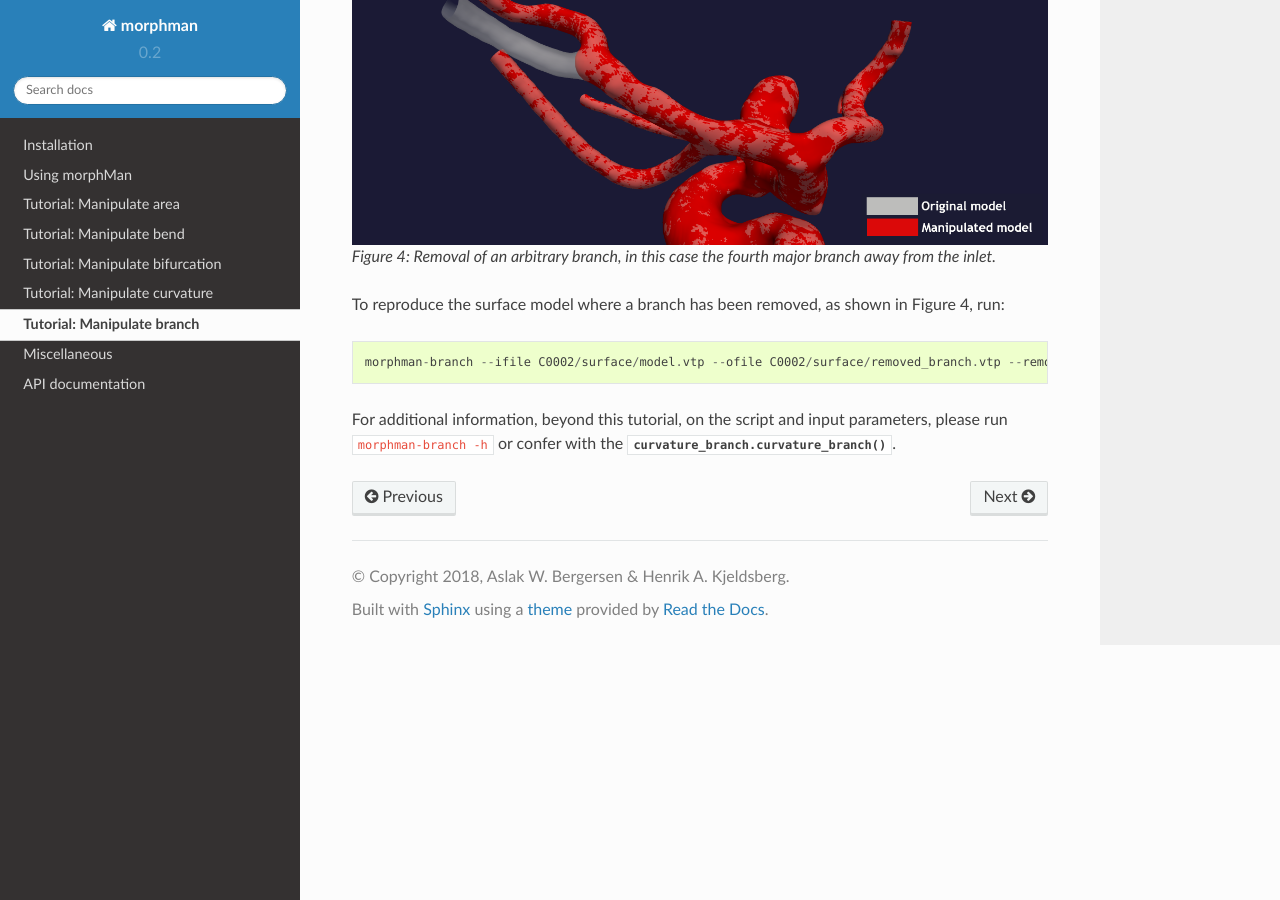
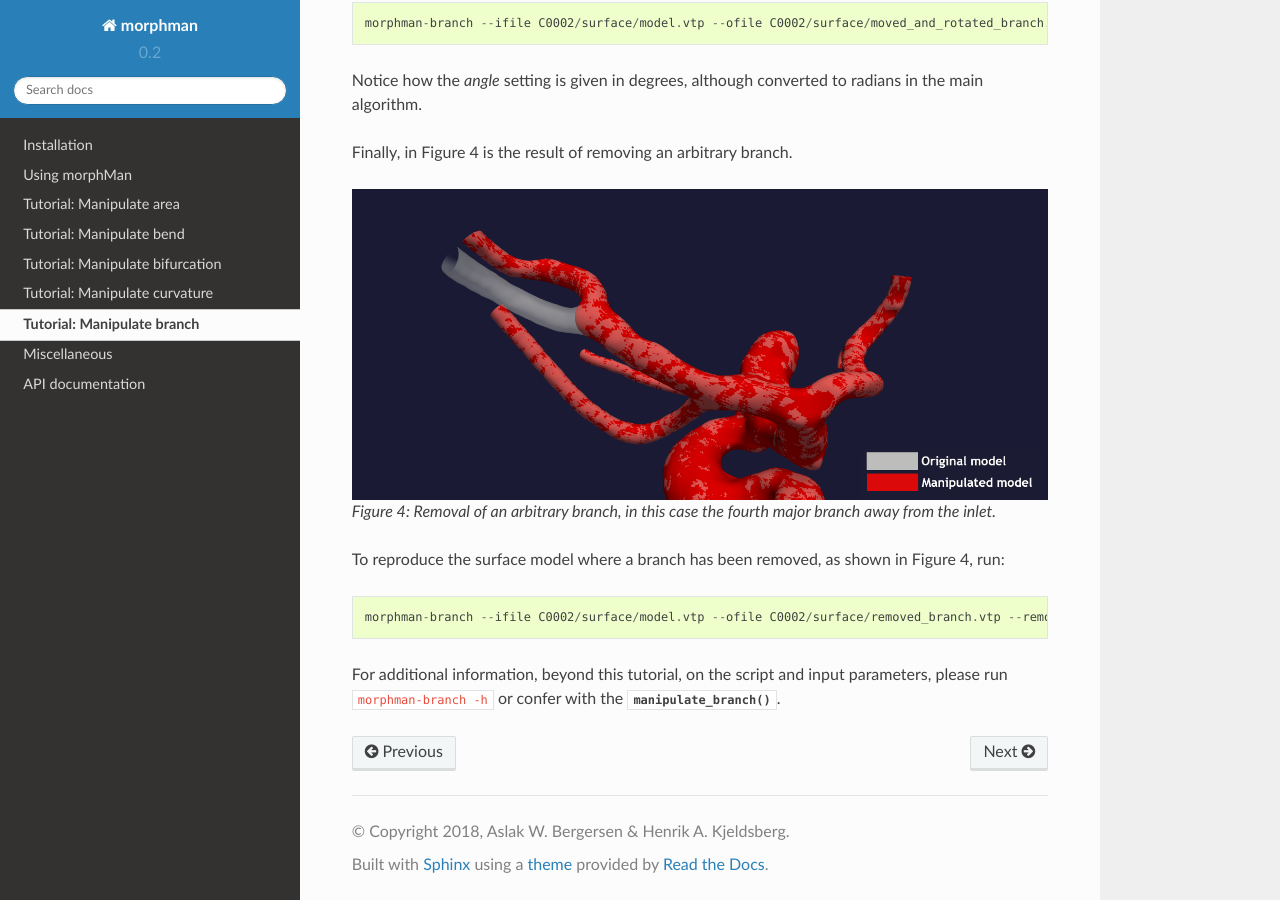
Before and after one commit to KVSlab/morphMan, a Sphinx documentation site: the page built from docs/source/manipulate_branch.rst, in a window 1280 px wide and 900 px high, scrolled down 2393 px. Built offline with Sphinx 7.4.7 and the Read the Docs theme 2.0.0, drawn with Linux system fonts in a browser that asks for light colours.

Commit message:
Added method figure for documentation

```diff
--- a/docs/source/manipulate_branch.rst
+++ b/docs/source/manipulate_branch.rst
@@ -72,4 +72,4 @@
 
 For additional information, beyond this tutorial, on the script and
 input parameters, please run ``morphman-branch -h`` or confer with
-the :meth:`curvature_branch.curvature_branch`.
+the :meth:`manipulate_branch`.
```
Also changed, not shown: docs/source/Branch.png (added).
